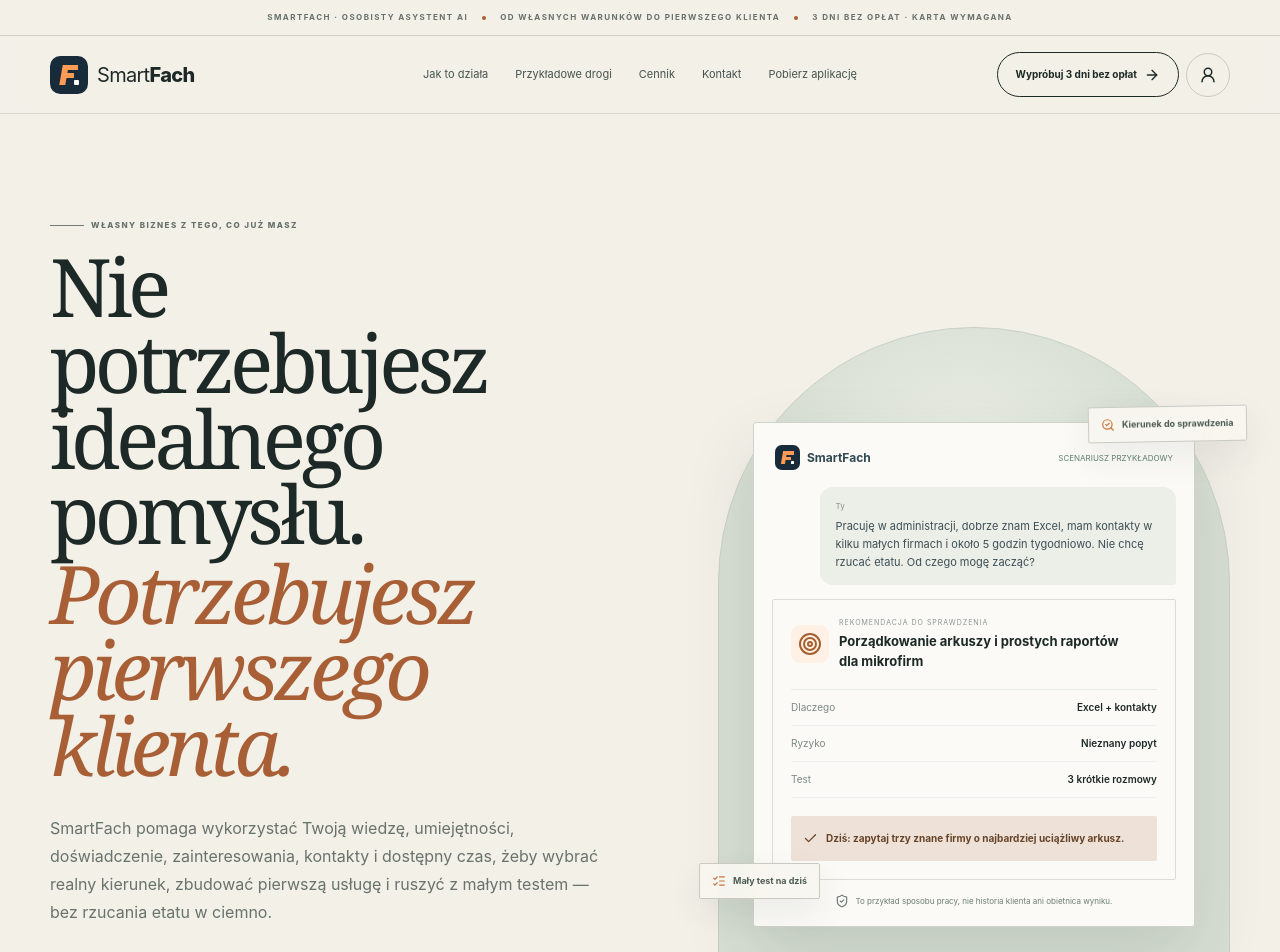
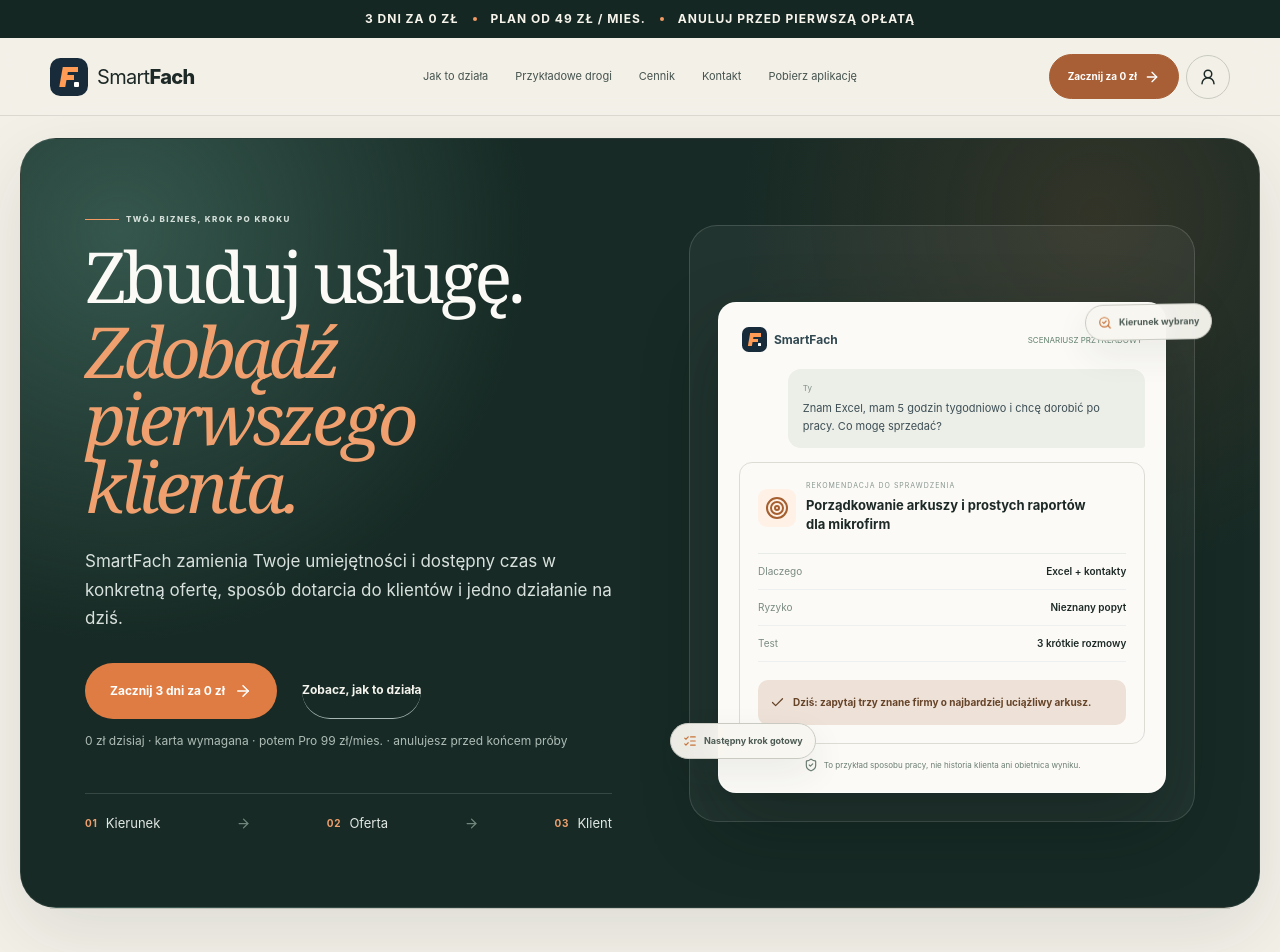
Before and after one commit to Kilinskitech/smartfach.pl, a Next.js app: page / in a window 1280 px wide. Shown: the top 952 px of the page. Built offline with nearby package versions, Linux system fonts and the light colour scheme.

Commit message:
Refine landing conversion hero

```diff
--- a/src/app/page.tsx
+++ b/src/app/page.tsx
@@ -2,9 +2,9 @@
 import { MarketingHome } from "@/components/marketing";
 
 export const metadata: Metadata = {
-  title: "SmartFach — zbuduj pierwszy biznes z tego, co już masz",
+  title: "SmartFach — zbuduj usługę i zdobądź pierwszego klienta",
   description:
-    "Wykorzystaj swoją wiedzę, doświadczenie i dostępny czas, aby z pomocą SmartFach wybrać realną usługę, przygotować ofertę i sprawdzić ją na rynku.",
+    "Osobisty asystent AI, który pomaga wybrać realną usługę, przygotować ofertę i wykonać pierwszy krok do klienta.",
   alternates: { canonical: "/" },
 };
 
--- a/src/components/marketing.tsx
+++ b/src/components/marketing.tsx
@@ -134,7 +134,7 @@
       </nav>
       <div className="marketing-header-actions">
         <Link className="marketing-login" href="/logowanie?plan=pro">
-          <span>Wypróbuj 3 dni bez opłat</span>
+          <span>Zacznij za 0 zł</span>
           <ArrowRight size={16} />
         </Link>
         <Link className="marketing-account-login" href="/logowanie" aria-label="Zaloguj się" title="Zaloguj się">
@@ -153,7 +153,7 @@
             <Link href="/kontakt">Kontakt</Link>
             <Link href="/pobierz">Pobierz aplikację</Link>
             <Link className="mobile-menu-login" href="/logowanie"><LogIn size={16} /> Mam już konto — zaloguj się</Link>
-            <Link className="mobile-menu-start" href="/logowanie?plan=pro">Zacznij 3 dni bez opłat <ArrowRight size={15} /></Link>
+            <Link className="mobile-menu-start" href="/logowanie?plan=pro">Zacznij 3 dni za 0 zł <ArrowRight size={15} /></Link>
           </nav>
         </details>
       </div>
@@ -165,10 +165,10 @@
   return (
     <div className="preview-stage start-preview-stage">
       <div className="preview-float preview-float-top" aria-hidden="true">
-        <SearchCheck size={14} /> Kierunek do sprawdzenia
+        <SearchCheck size={14} /> Kierunek wybrany
       </div>
       <div className="preview-float preview-float-bottom" aria-hidden="true">
-        <ListChecks size={14} /> Mały test na dziś
+        <ListChecks size={14} /> Następny krok gotowy
       </div>
       <div className="product-preview" aria-label="Podgląd działania SmartFach">
         <div className="preview-top">
@@ -177,7 +177,7 @@
         </div>
         <div className="preview-question">
           <span>Ty</span>
-          Pracuję w administracji, dobrze znam Excel, mam kontakty w kilku małych firmach i około 5 godzin tygodniowo. Nie chcę rzucać etatu. Od czego mogę zacząć?
+          Znam Excel, mam 5 godzin tygodniowo i chcę dorobić po pracy. Co mogę sprzedać?
         </div>
         <div className="preview-card start-result-card">
           <div><Target size={20} /><span><small>REKOMENDACJA DO SPRAWDZENIA</small><strong>Porządkowanie arkuszy i prostych raportów dla mikrofirm</strong></span></div>
@@ -371,7 +371,7 @@
         <p className="marketing-kicker">CO MOŻESZ WYPRACOWAĆ</p>
         <h2>Konkretne elementy biznesu, nie obietnicę wyniku.</h2>
         <p>Każdy etap kończy się czymś, co możesz wykorzystać: decyzją, ofertą, wiadomością, sposobem dotarcia albo zadaniem do wykonania.</p>
-        <Link href="/logowanie?plan=pro">Ułóż mój pierwszy krok <ArrowRight size={16} /></Link>
+        <Link href="/logowanie?plan=pro">Zacznij 3 dni za 0 zł <ArrowRight size={16} /></Link>
       </div>
       <div className="outcome-grid builder-outcome-grid">
         {outcomes.map(([Icon, title, copy]) => (
@@ -451,7 +451,7 @@
               <p>{details.description}</p>
               <strong>{plan.price}<span> / miesiąc</span></strong>
               <ul>{details.features.map((feature) => <li key={feature}><Check size={15} /> {feature}</li>)}</ul>
-              <Link href={`/logowanie?plan=${planId}`}>Rozpocznij 3 dni próbne <ArrowRight size={15} /></Link>
+              <Link href={`/logowanie?plan=${planId}`}>Zacznij 3 dni za 0 zł <ArrowRight size={15} /></Link>
             </article>
           );
         })}
@@ -493,11 +493,11 @@
     <div className="marketing-site builder-marketing landing-v3">
       <a className="skip-link" href="#landing-content">Przejdź do treści</a>
       <div className="landing-announcement" aria-label="Najważniejsze informacje o SmartFach">
-        <span>SMARTFACH · OSOBISTY ASYSTENT AI</span>
+        <span>3 DNI ZA 0 ZŁ</span>
         <i aria-hidden="true" />
-        <span>OD WŁASNYCH WARUNKÓW DO PIERWSZEGO KLIENTA</span>
+        <span>PLAN OD 49 ZŁ / MIES.</span>
         <i aria-hidden="true" />
-        <span>3 DNI BEZ OPŁAT · KARTA WYMAGANA</span>
+        <span>ANULUJ PRZED PIERWSZĄ OPŁATĄ</span>
       </div>
       <MarketingHeader />
       <main id="landing-content">
@@ -505,17 +505,20 @@
           <div className="hero-orb hero-orb-one" aria-hidden="true" />
           <div className="hero-orb hero-orb-two" aria-hidden="true" />
           <div className="hero-copy">
-            <p className="marketing-kicker hero-kicker"><span aria-hidden="true" /> WŁASNY BIZNES Z TEGO, CO JUŻ MASZ</p>
-            <h1><span>Nie potrzebujesz idealnego pomysłu.</span> <em>Potrzebujesz pierwszego klienta.</em></h1>
-            <p className="hero-lead">SmartFach pomaga wykorzystać Twoją wiedzę, umiejętności, doświadczenie, zainteresowania, kontakty i dostępny czas, żeby wybrać realny kierunek, zbudować pierwszą usługę i ruszyć z małym testem — bez rzucania etatu w ciemno.</p>
+            <p className="marketing-kicker hero-kicker"><span aria-hidden="true" /> TWÓJ BIZNES, KROK PO KROKU</p>
+            <h1><span>Zbuduj usługę.</span> <em>Zdobądź pierwszego klienta.</em></h1>
+            <p className="hero-lead">SmartFach zamienia Twoje umiejętności i dostępny czas w konkretną ofertę, sposób dotarcia do klientów i jedno działanie na dziś.</p>
             <div className="hero-actions">
-              <Link className="hero-primary" href="/logowanie?plan=pro">Ułóż mój pierwszy krok <ArrowRight size={18} /></Link>
-              <Link className="hero-secondary" href="/#przykladowa-droga">Zobacz przykładową drogę</Link>
+              <Link className="hero-primary" href="/logowanie?plan=pro">Zacznij 3 dni za 0 zł <ArrowRight size={18} /></Link>
+              <Link className="hero-secondary" href="/#jak-dziala">Zobacz, jak to działa</Link>
             </div>
-            <div className="hero-trust">
-              <span><Check size={15} /> Nie musisz mieć gotowego pomysłu</span>
-              <span><Check size={15} /> Zaczynasz od realnych warunków</span>
-              <span><Check size={15} /> 3 dni bez opłat · karta wymagana</span>
+            <p className="hero-purchase-note">0 zł dzisiaj · karta wymagana · potem Pro 99 zł/mies. · anulujesz przed końcem próby</p>
+            <div className="hero-path" aria-label="Droga ze SmartFach">
+              <span><b>01</b> Kierunek</span>
+              <ArrowRight size={15} aria-hidden="true" />
+              <span><b>02</b> Oferta</span>
+              <ArrowRight size={15} aria-hidden="true" />
+              <span><b>03</b> Klient</span>
             </div>
           </div>
           <ProductPreview />
@@ -535,7 +538,7 @@
           <p className="marketing-kicker">TWÓJ PIERWSZY KROK</p>
           <h2>Nie musisz dziś wiedzieć, jaki biznes zbudujesz.</h2>
           <p>Wystarczy, że opiszesz swoją sytuację. SmartFach pomoże znaleźć pierwszy kierunek i zamienić go w małe działanie, które możesz wykonać bez rzucania wszystkiego.</p>
-          <Link href="/logowanie?plan=pro">Ułóż mój pierwszy krok <ArrowRight size={18} /></Link>
+          <Link href="/logowanie?plan=pro">Zacznij 3 dni za 0 zł <ArrowRight size={18} /></Link>
         </section>
       </main>
       <MarketingFooter />
```
Also changed, not shown: src/app/globals.css, 2 other files (tests, documents, lock files or other folders).
